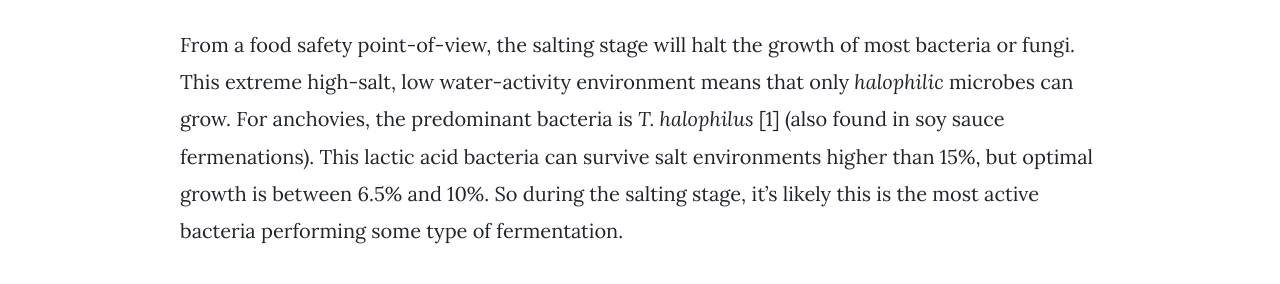
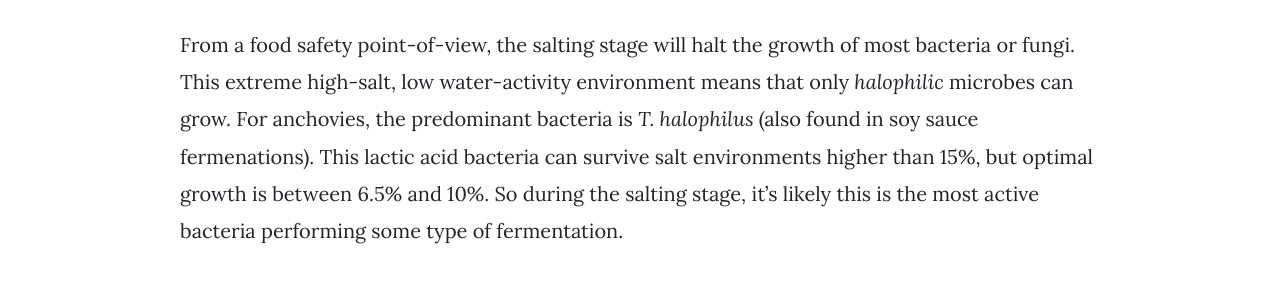
Before and after one commit to ControlledMold/ControlledMold.github.io, a Jekyll site: the page built from _posts/2020-05-07-the-composition-of-anchovies.md, in a window 1280 px wide and 900 px high, scrolled down 1204 px. Shown: the part 154-438 px from the top of the window. Built offline with Jekyll 4.4.1, drawn with Linux system fonts in a browser that asks for light colours; nearby versions of some CDN libraries; comment, search, counter and statistics services are not loaded.

```diff
--- a/_posts/2020-05-07-the-composition-of-anchovies.md
+++ b/_posts/2020-05-07-the-composition-of-anchovies.md
@@ -25,7 +25,7 @@ A long term goal of mine is to create a plant-based canned anchovy substitute. M
 
 There are [some interesting videos](https://www.youtube.com/watch?v=otxy3YL_eSk) on Youtube about how traditional anchovies are processed. The process starts with beheading and eviscerating the anchovy fish. Next they are washed in water (sometimes salt water) and then packed in salt and compressed. Here they age for months to years. I suspect that this is not a sterile environment, and there is a fermentation happening here with salt-tolerant bacteria, and some sort of enzymatic action - we'll discuss this more later. After this salt stage, they are deboned, laid into cans or jars, and filled with olive oil (and maybe vinegar), and sealed. As far as I know, there is not a pasteurization / cooking step after canning - the fact that they are sold refrigerated suggest this as well. So the anchovies purchased by consumers are likely a "living" product (i.e. contains bacteria), a fact that we can take advantage of.
 
-From a food safety point-of-view, the salting stage will halt the growth of most bacteria or fungi. This extreme high-salt, low water-activity environment means that only *halophilic* microbes can grow. For anchovies, the predominant bacteria is _T. halophilus_ [1] (also found in soy sauce fermenations). This lactic acid bacteria can survive salt environments higher than 15%, but optimal growth is between 6.5% and 10%. So during the salting stage, it's likely this is the most active bacteria performing some type of fermentation.
+From a food safety point-of-view, the salting stage will halt the growth of most bacteria or fungi. This extreme high-salt, low water-activity environment means that only *halophilic* microbes can grow. For anchovies, the predominant bacteria is _T. halophilus_  (also found in soy sauce fermenations). This lactic acid bacteria can survive salt environments higher than 15%, but optimal growth is between 6.5% and 10%. So during the salting stage, it's likely this is the most active bacteria performing some type of fermentation.
 
 ## Composition of anchovies determines flavour
 
```
Also changed, not shown: _posts/2020-01-15-enzymes-produced-by-aspergillus-oryzae.md (+16 -12 lines).
